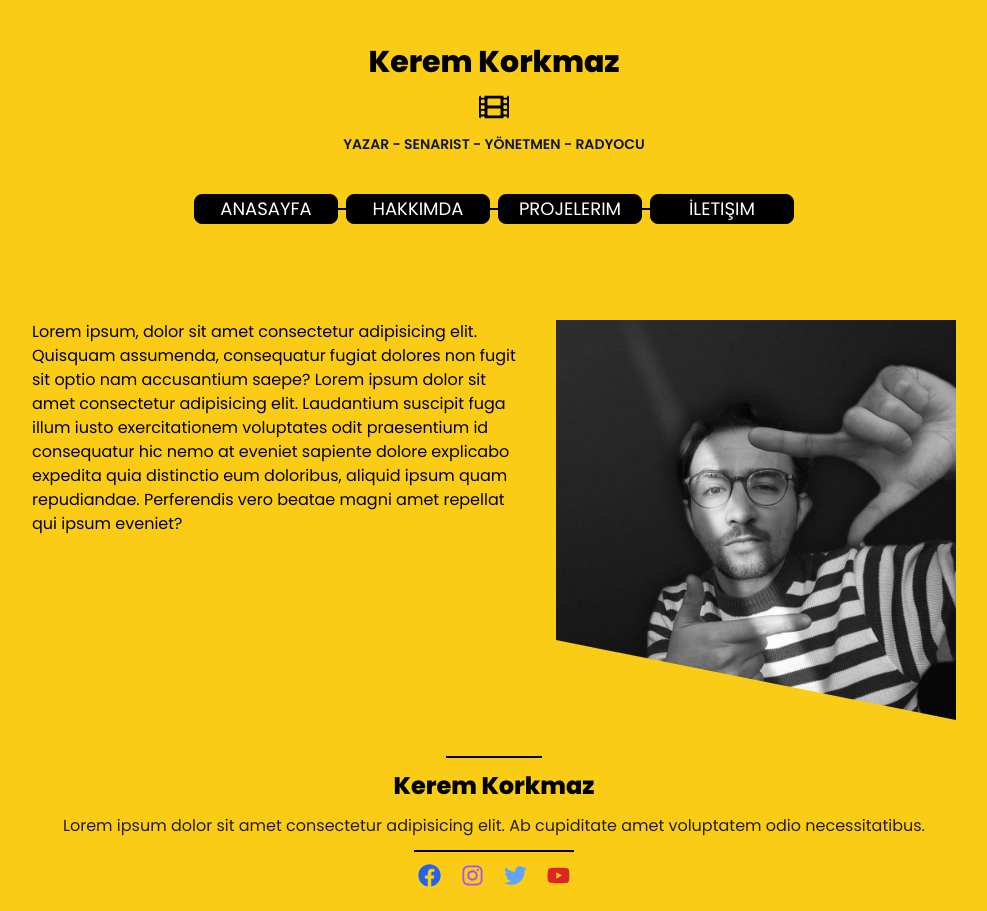
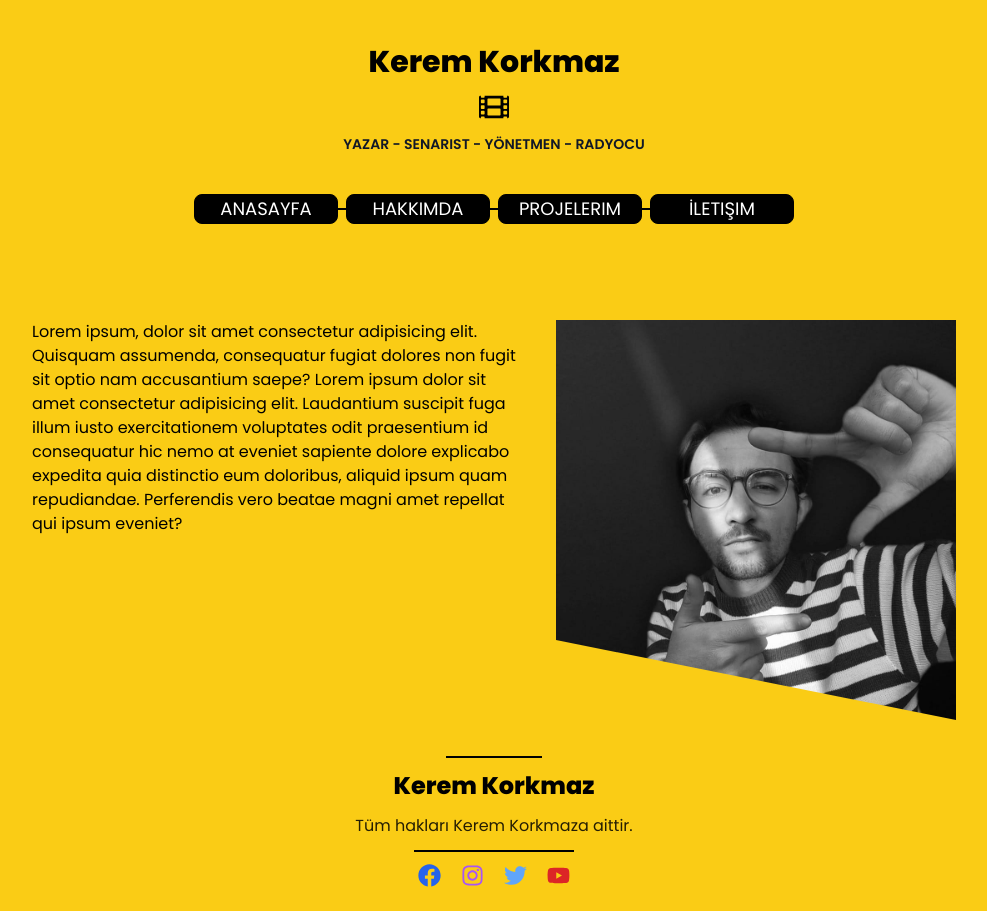
Before and after one commit to whcender/keremkorkmaz, a Next.js app: page / in a window 1280 px wide. Shown: the whole page, without its empty margins (146-1133 px from the left). Built offline with nearby package versions, Linux system fonts and the light colour scheme.

Commit message:
Update index.tsx

```diff
--- a/src/components/Footer/index.tsx
+++ b/src/components/Footer/index.tsx
@@ -6,7 +6,7 @@ const index = () => {
         <div className='flex flex-col lg:items-center gap-3 font-popins mt-9 px-3'>
             <div className='h-[2px] w-24 bg-black'></div>
             <h2 className='font-bold text-2xl max-lg:text-xl'>Kerem Korkmaz</h2>
-            <p className='max-lg:text-sm opacity-85 text-base'>Lorem ipsum dolor sit amet consectetur adipisicing elit. Ab cupiditate amet voluptatem odio necessitatibus.</p>
+            <p className='max-lg:text-sm opacity-85 text-base'>Tüm hakları Kerem Korkmaza aittir.</p>
             <div className='h-[2px] w-40 bg-black max-lg:hidden'></div>
             <div className='gap-5 flex justify-center'>
                 <a className='text-blue-600' target="_blank" href="https://www.facebook.com/thekeremkorkmaz"><FaFacebook size={23} /></a>
```
